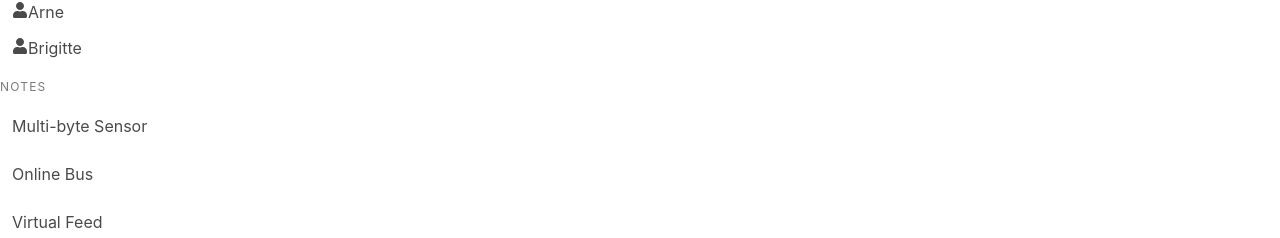
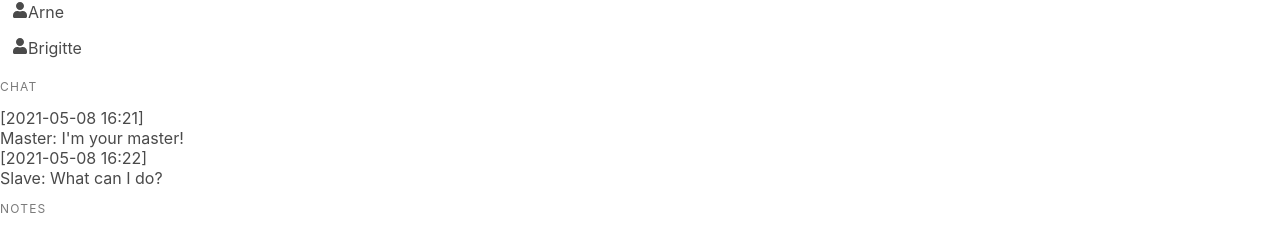
Before and after one commit to muePatrick/Jay-Monroe, a Vue app: page / in a window 1280 px wide. Shown: the part 124-362 px from the top of the page. Built offline with nearby package versions, Linux system fonts and the light colour scheme; a small style sheet from the web is missing.

Commit message:
my first (useless) vue component ever :-)

```diff
--- /dev/null
+++ b/src/components/Chatview.vue
@@ -0,0 +1,40 @@
+<template>
+  <div class="viewRoot">
+    <ul class="menu-list">
+      <li v-for="(msg, msgId) in messages" :key="msgId">
+        [{{ msg.date }}] {{ msg.from }}: {{ msg.message }}
+      </li>
+    </ul>
+  </div>
+</template>
+
+<style scoped>
+@import "../css/bulma.css";
+</style>
+
+<script>
+import fakeMessages from "@/data/fakeMessages";
+
+export default {
+  components: {},
+  data() {
+    return {
+      messages: fakeMessages,
+    };
+  },
+  computed: {},
+  watch: {},
+  created() {
+    return true;
+  },
+  methods: {},
+};
+</script>
+
+<style scoped>
+.viewRoot {
+  margin: 0;
+  border: 0;
+  padding: 0;
+}
+</style>
--- a/src/components/Treeview.vue
+++ b/src/components/Treeview.vue
@@ -14,6 +14,8 @@
           >
         </li>
       </ul>
+      <p class="menu-label">Chat</p>
+      <chat :messages="messages" />
       <p class="menu-label">Notes</p>
       <tvul
         :notes="notes"
@@ -26,12 +28,14 @@
 
 <script>
 import TreeviewUl from "@/components/TreeviewUl";
+import Chatview from "@/components/Chatview";
 
 export default {
   components: {
-    tvul: TreeviewUl
+    tvul: TreeviewUl,
+    chat: Chatview,
   },
-  props: ["user", "notes", "selectedNote"],
+  props: ["user", "notes", "selectedNote", "messages"],
   data() {
     return {};
   },
@@ -44,8 +48,8 @@ export default {
     selectNote(uuid) {
       this.$emit("selectNote", uuid);
       return true;
-    }
-  }
+    },
+  },
 };
 </script>
 
--- /dev/null
+++ b/src/data/fakeMessages.js
@@ -0,0 +1,12 @@
+module.exports = {
+    "18c7020a-5f85-4b9c-86ea-53508d567246": {
+        from: "Master",
+        date: "2021-05-08 16:21",
+        message: "I'm your master!"
+    },
+    "5d27c302-990a-4725-ab23-d7e17d03688d": {
+        from: "Slave",
+        date: "2021-05-08 16:22",
+        message: "What can I do?"
+    }
+};
```
Also changed, not shown: 1 other file (tests, documents, lock files or other folders).
